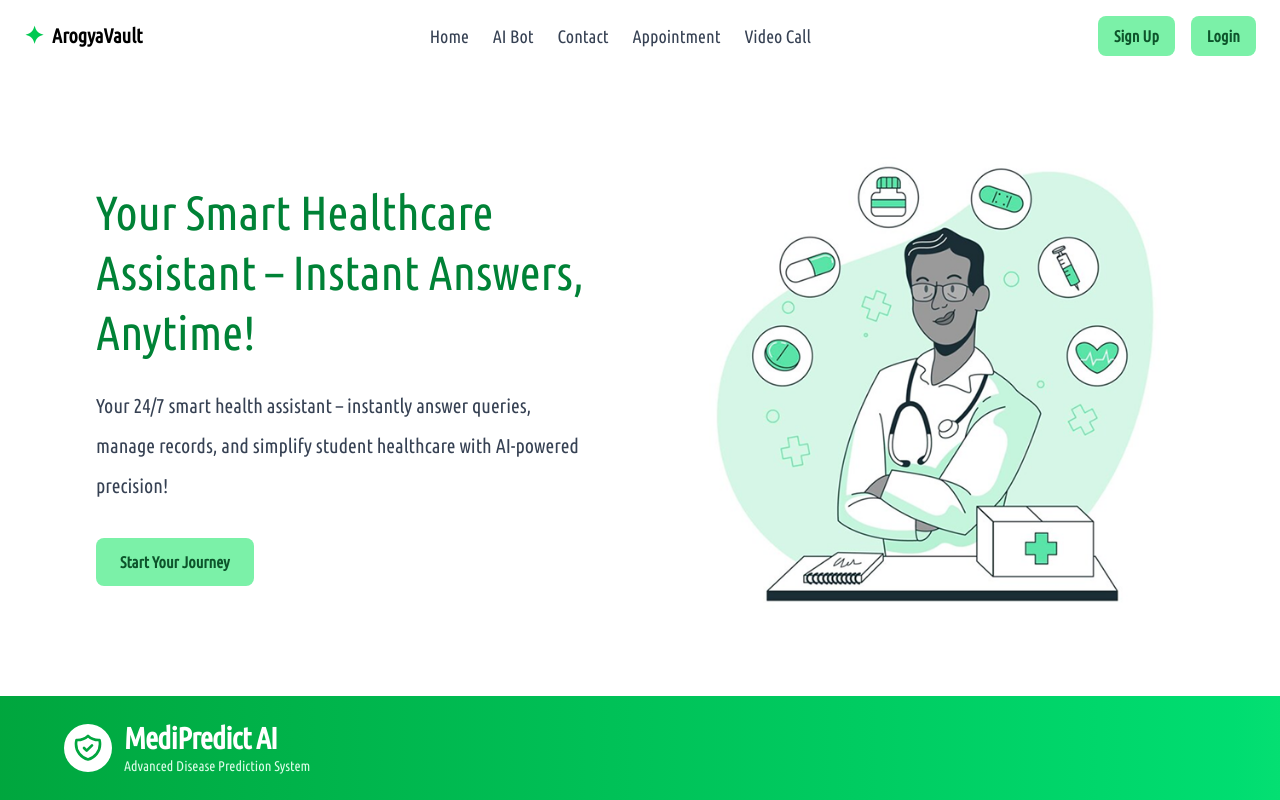
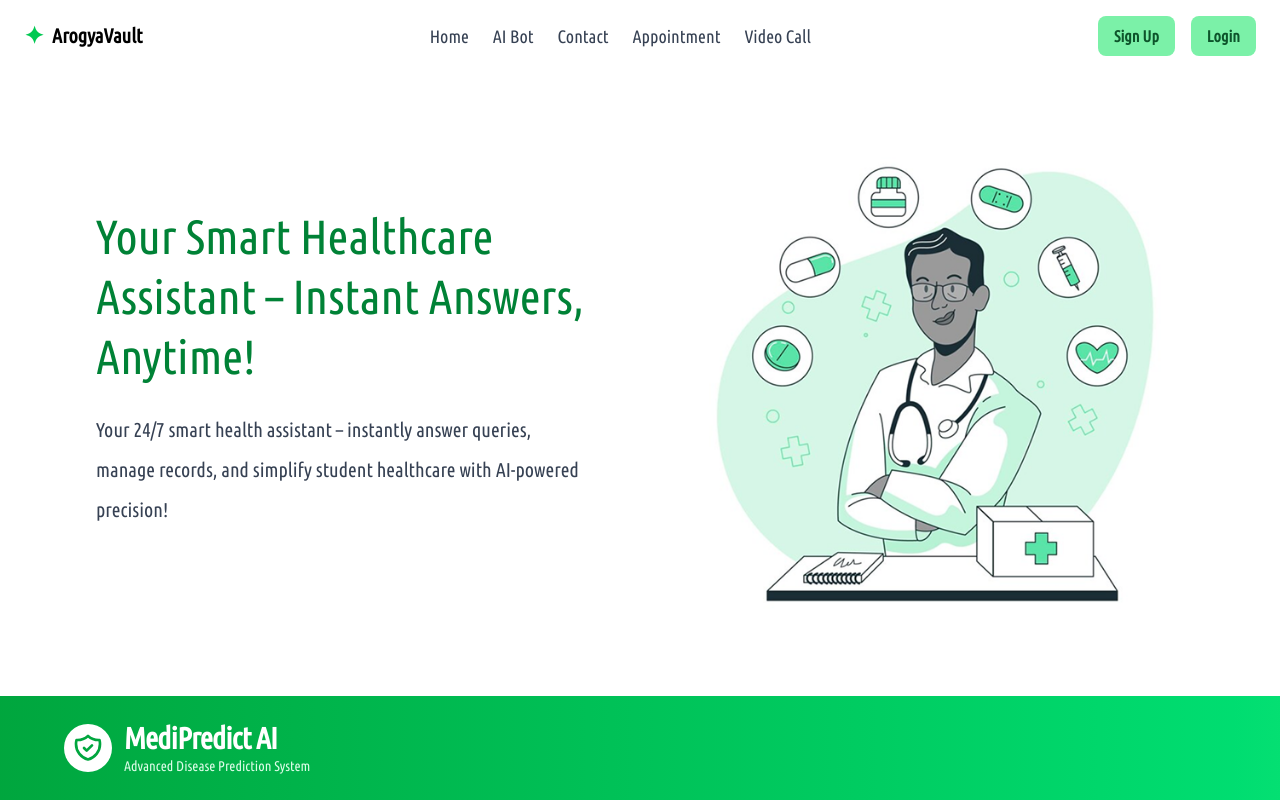
Before and after one commit to kanishkapan/ArogyaVault, a React (Vite) app in the folder Frontend/: page /ai-bot in a window 1280 px wide. Shown: the top 800 px of the page. Built offline with nearby package versions, Linux system fonts and the light colour scheme.

Commit message:
button removed

```diff
--- a/Frontend/src/components/AiBot/Header.jsx
+++ b/Frontend/src/components/AiBot/Header.jsx
@@ -13,9 +13,7 @@ const Header = () => {
           <p className="text-gray-700 text-lg lg:text-xl mb-8 leading-relaxed lg:leading-loose">
           Your 24/7 smart health assistant – instantly answer queries, manage records, and simplify student healthcare with AI-powered precision!
           </p>
-          <button className="bg-green-300 text-green-900 px-6 py-3 rounded-lg font-bold hover:bg-green-400 transition duration-300">
-            Start Your Journey
-          </button>
+
         </div>
 
         {/* Image Placeholder */}
--- a/Frontend/src/components/Booking/Header.jsx
+++ b/Frontend/src/components/Booking/Header.jsx
@@ -13,9 +13,7 @@ const Header = () => {
           <p className="text-gray-700 text-lg lg:text-xl mb-8 leading-relaxed lg:leading-loose">
           Schedule doctor appointments in seconds – hassle-free booking, instant confirmations, and seamless healthcare access with Arogya Vault!
           </p>
-          <button className="bg-green-300 text-green-900 px-6 py-3 rounded-lg font-bold hover:bg-green-400 transition duration-300">
-            Start Your Journey
-          </button>
+
         </div>
 
         {/* Image Placeholder */}
--- a/Frontend/src/components/ContactUs/Header.jsx
+++ b/Frontend/src/components/ContactUs/Header.jsx
@@ -13,9 +13,7 @@ const Header = () => {
           <p className="text-gray-700 text-lg lg:text-xl mb-8 leading-relaxed lg:leading-loose">
           Have questions or need support? Contact us anytime – we’re just a message away to assist you with Arogya Vault!
           </p>
-          <button className="bg-green-300 text-green-900 px-6 py-3 rounded-lg font-bold hover:bg-green-400 transition duration-300">
-            Start Your Journey
-          </button>
+
         </div>
 
         {/* Image Placeholder */}
--- a/Frontend/src/components/HomePage/HeroSection.jsx
+++ b/Frontend/src/components/HomePage/HeroSection.jsx
@@ -13,9 +13,7 @@ const HeroSection = () => {
           <p className="text-gray-700 text-lg lg:text-xl mb-8 leading-relaxed lg:leading-loose">
           Your Health, Your Vault – Instantly access, manage, and secure student medical records with ease.
           </p>
-          <button className="bg-green-300 text-green-900 px-6 py-3 rounded-lg font-bold hover:bg-green-400 transition duration-300">
-            Start Your Journey
-          </button>
+
         </div>
 
         {/* Image Placeholder */}
--- a/Frontend/src/components/VideoCall/HeaderVideo.jsx
+++ b/Frontend/src/components/VideoCall/HeaderVideo.jsx
@@ -13,9 +13,7 @@ const HeaderVideo = () => {
           <p className="text-gray-700 text-lg lg:text-xl mb-8 leading-relaxed lg:leading-loose">
           Connect with healthcare professionals in real-time – secure, high-quality video calls for instant medical advice and support, right from Arogya Vault!
           </p>
-          <button className="bg-green-300 text-green-900 px-6 py-3 rounded-lg font-bold hover:bg-green-400 transition duration-300">
-            Start Your Journey
-          </button>
+
         </div>
 
         {/* Image Placeholder */}
```
